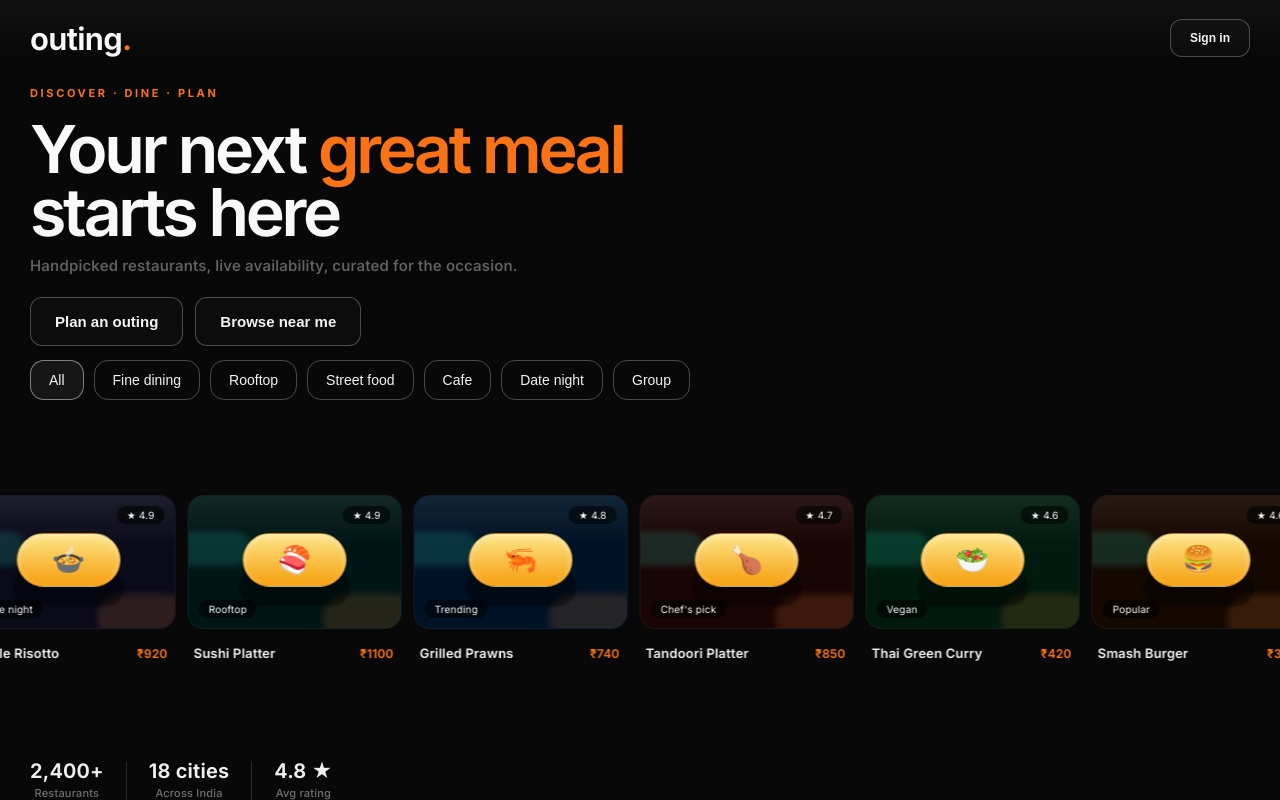
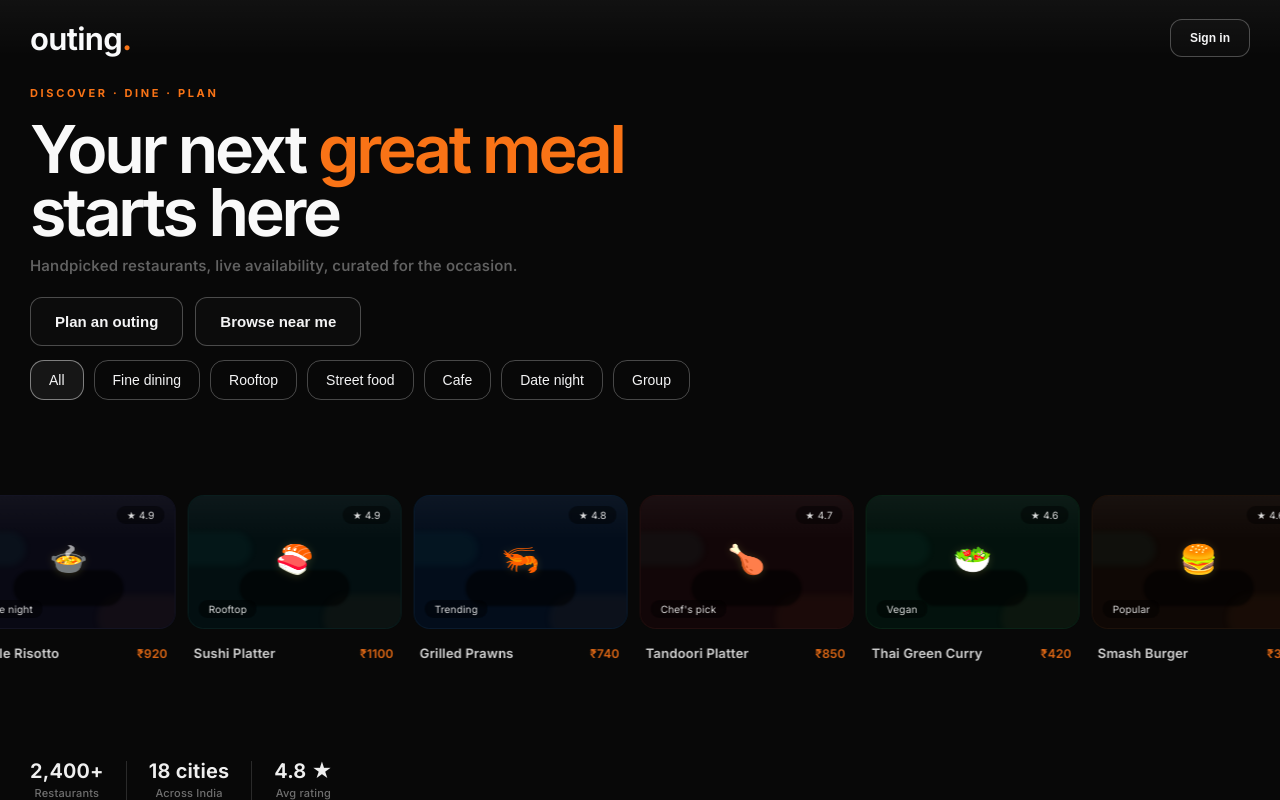
Before and after one commit to Arpi1404/Moody_Eat, a React (Vite) app in the folder frontend/: page / in a window 1280 px wide. Built offline with nearby package versions, Linux system fonts and the light colour scheme.

Commit message:
final first draft homepage changes, functionality add, design improvements

```diff
--- a/frontend/src/components/FoodCard.tsx
+++ b/frontend/src/components/FoodCard.tsx
@@ -2,9 +2,10 @@ import type { FoodItem } from '../data/restaurants'
 
 type FoodCardProps = {
   item: FoodItem
+  onHoverChange?: (hovered: boolean) => void
 }
 
-function FoodCard({ item }: FoodCardProps) {
+function FoodCard({ item, onHoverChange }: FoodCardProps) {
   const iconByName: Record<string, string> = {
     'Butter Chicken': '🍛',
     'Wood-fire Pizza': '🍕',
@@ -23,11 +24,18 @@ function FoodCard({ item }: FoodCardProps) {
   const icon = iconByName[item.name] ?? '🍽️'
 
   return (
-    <article className="food-card">
+    <article
+      className="food-card"
+      onMouseEnter={() => onHoverChange?.(true)}
+      onMouseLeave={() => onHoverChange?.(false)}
+      onFocus={() => onHoverChange?.(true)}
+      onBlur={() => onHoverChange?.(false)}
+    >
       <div
         className="food-card-visual"
         style={{ background: item.bgColor }}
       >
+        <div className="food-card-tone-layer" />
         <div className="food-card-sheen" />
         <div className="food-card-ambient">
           <div className="food-card-blob food-card-blob--left" />
@@ -36,7 +44,7 @@ function FoodCard({ item }: FoodCardProps) {
 
         <div className="food-card-shadow" />
         <div className="food-card-plate">
-          <span>{icon}</span>
+          <span className="food-card-emoji">{icon}</span>
         </div>
 
         <span className="food-card-chip food-card-chip--tag">
--- a/frontend/src/components/FoodTicker.tsx
+++ b/frontend/src/components/FoodTicker.tsx
@@ -1,4 +1,4 @@
-import type { CSSProperties } from 'react'
+import { useState, type CSSProperties } from 'react'
 import type { FoodItem } from '../data/restaurants'
 import FoodCard from './FoodCard'
 
@@ -7,6 +7,7 @@ type FoodTickerProps = {
 }
 
 function FoodTicker({ items }: FoodTickerProps) {
+  const [isPaused, setIsPaused] = useState(false)
   const sourceItems = items.length > 0 ? items : []
   const minVisibleItems = 10
   const repeatsNeeded = Math.max(1, Math.ceil(minVisibleItems / Math.max(sourceItems.length, 1)))
@@ -18,10 +19,14 @@ function FoodTicker({ items }: FoodTickerProps) {
   }
 
   return (
-    <div className="landing-ticker">
+    <div className={`landing-ticker ${isPaused ? 'landing-ticker--paused' : ''}`}>
       <div className="landing-ticker-track" style={tickerStyle}>
         {tickerItems.map((item, index) => (
-          <FoodCard key={`${item.id}-${index}`} item={item} />
+          <FoodCard
+            key={`${item.id}-${index}`}
+            item={item}
+            onHoverChange={setIsPaused}
+          />
         ))}
       </div>
     </div>
--- a/frontend/src/index.css
+++ b/frontend/src/index.css
@@ -315,9 +315,22 @@ code {
   animation-iteration-count: infinite;
 }
 
+.landing-ticker--paused .landing-ticker-track {
+  animation-play-state: paused;
+}
+
 .food-card {
   width: 212px;
   flex-shrink: 0;
+  transform: translateY(0) scale(1);
+  transition:
+    transform 180ms ease,
+    filter 180ms ease;
+}
+
+.food-card:hover,
+.food-card:focus-within {
+  transform: translateY(-2px) scale(1.022);
 }
 
 .food-card-visual {
@@ -326,19 +339,28 @@ code {
   width: 212px;
   border-radius: 16px;
   overflow: hidden;
-  border: 1px solid rgba(255, 255, 255, 0.06);
+  border: 1px solid rgba(255, 255, 255, 0.04);
+}
+
+.food-card-tone-layer {
+  position: absolute;
+  inset: 0;
+  background: rgba(8, 9, 12, 0.42);
+  z-index: 0;
 }
 
 .food-card-sheen {
   position: absolute;
   inset: 0;
-  background: linear-gradient(to bottom, rgba(255, 255, 255, 0.08), transparent 38%);
+  background: linear-gradient(to bottom, rgba(255, 255, 255, 0.04), transparent 34%);
+  z-index: 1;
 }
 
 .food-card-ambient {
   position: absolute;
   inset: 0;
-  opacity: 0.42;
+  opacity: 0.2;
+  z-index: 1;
 }
 
 .food-card-blob {
@@ -352,7 +374,7 @@ code {
   top: 36px;
   width: 84px;
   height: 34px;
-  background: rgba(45, 212, 191, 0.42);
+  background: rgba(45, 212, 191, 0.22);
 }
 
 .food-card-blob--right {
@@ -360,7 +382,7 @@ code {
   bottom: -14px;
   width: 96px;
   height: 48px;
-  background: rgba(251, 146, 60, 0.35);
+  background: rgba(251, 146, 60, 0.2);
 }
 
 .food-card-shadow {
@@ -371,8 +393,9 @@ code {
   height: 36px;
   transform: translateX(-50%);
   border-radius: 9999px;
-  background: rgba(0, 0, 0, 0.42);
+  background: rgba(0, 0, 0, 0.58);
   filter: blur(1px);
+  z-index: 2;
 }
 
 .food-card-plate {
@@ -380,27 +403,42 @@ code {
   left: 50%;
   top: 64px;
   transform: translate(-50%, -50%);
-  width: 102px;
-  height: 52px;
-  border-radius: 9999px;
+  width: auto;
+  height: auto;
   display: flex;
   align-items: center;
   justify-content: center;
   font-size: 27px;
-  border: 1px solid rgba(0, 0, 0, 0.24);
-  background: linear-gradient(to bottom, #fde68a, #f59e0b);
-  box-shadow: inset 0 2px 7px rgba(255, 255, 255, 0.38);
+  border: 0;
+  background: transparent;
+  box-shadow: none;
+  z-index: 3;
+  transition: transform 180ms ease, font-size 180ms ease;
+}
+
+.food-card-emoji {
+  display: inline-block;
+  transform: scaleX(1.15) scaleY(1.05);
+  transform-origin: center;
+  filter: saturate(1.35) brightness(1.1);
+  text-shadow: 0 1px 8px rgba(255, 230, 138, 0.18);
+}
+
+.food-card:hover .food-card-plate,
+.food-card:focus-within .food-card-plate {
+  transform: translate(-50%, calc(-50% - 1px));
 }
 
 .food-card-chip {
   position: absolute;
   border-radius: 9999px;
-  background: rgba(0, 0, 0, 0.55);
+  background: rgba(0, 0, 0, 0.42);
   padding: 4px 10px;
   font-size: 10px;
   line-height: 1;
-  color: #f8fafc;
+  color: rgba(255, 255, 255, 0.85);
   backdrop-filter: blur(2px);
+  z-index: 4;
 }
 
 .food-card-chip--tag {
@@ -425,7 +463,7 @@ code {
   margin: 0;
   font-size: 13px;
   font-weight: 620;
-  color: #efefef;
+  color: rgba(255, 255, 255, 0.8);
   line-height: 1.12;
   white-space: nowrap;
   overflow: hidden;
@@ -435,7 +473,7 @@ code {
 .food-card-price {
   margin: 0;
   flex-shrink: 0;
-  color: #f97316;
+  color: rgba(249, 115, 22, 0.85);
   font-size: 12px;
   font-weight: 620;
 }
```
Also changed, not shown: 1 other file (tests, documents, lock files or other folders).
